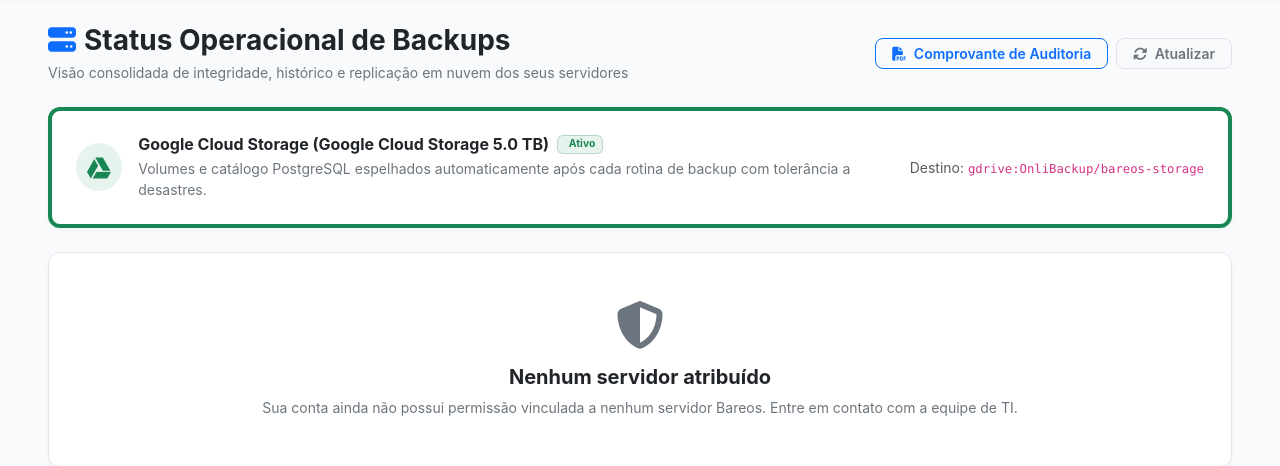
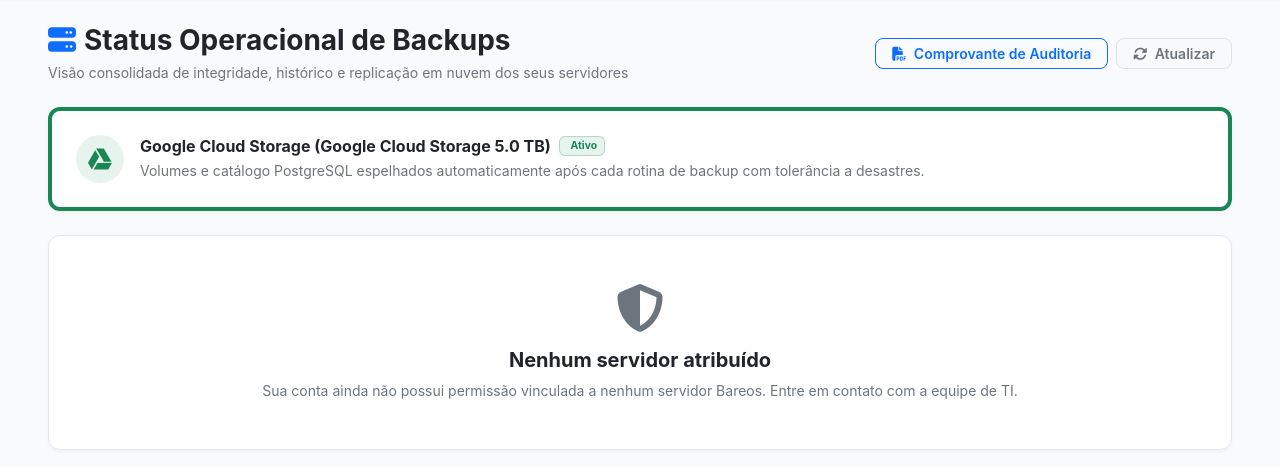
Before and after one commit to onlitec/OnliBackupWeb, a PHP site: the page made by portal/dashboard.php in a window 1280 px wide. Shown: the part 63-529 px from the top of the page. Run offline with PHP 8.4, Linux system fonts and the light colour scheme; the visitor is signed in with stand-in values (Sample User, id 1); data that the repository does not hold is empty; some libraries are stand-ins or nearby versions.

Commit message:
chore: Remover caminho tecnico gdrive do painel do cliente e relatorio

```diff
--- a/portal/dashboard.php
+++ b/portal/dashboard.php
@@ -117,9 +117,6 @@ require_once __DIR__ . '/includes/header.php';
                     Volumes e catálogo PostgreSQL espelhados automaticamente após cada rotina de backup com tolerância a desastres.
                 </div>
             </div>
-        </div>
-        <div class="text-md-end text-muted small flex-shrink-0">
-            Destino: <code>gdrive:OnliBackup/bareos-storage</code>
         </div>
     </div>
 </div>
--- a/portal/report.php
+++ b/portal/report.php
@@ -152,7 +152,7 @@ logAudit('generate_report', "Emitiu comprovante de auditoria para o servidor {$s
                     <tr>
                         <td class="fw-semibold">2. Replicação em Nuvem Offsite</td>
                         <td>Google Cloud Storage (5.0 TB)</td>
-                        <td><code>gdrive:OnliBackup/bareos-storage/</code></td>
+                        <td>Google Cloud Storage (Criptografado)</td>
                         <td><span class="badge bg-success">Sincronizado</span></td>
                     </tr>
                     <tr>
```
